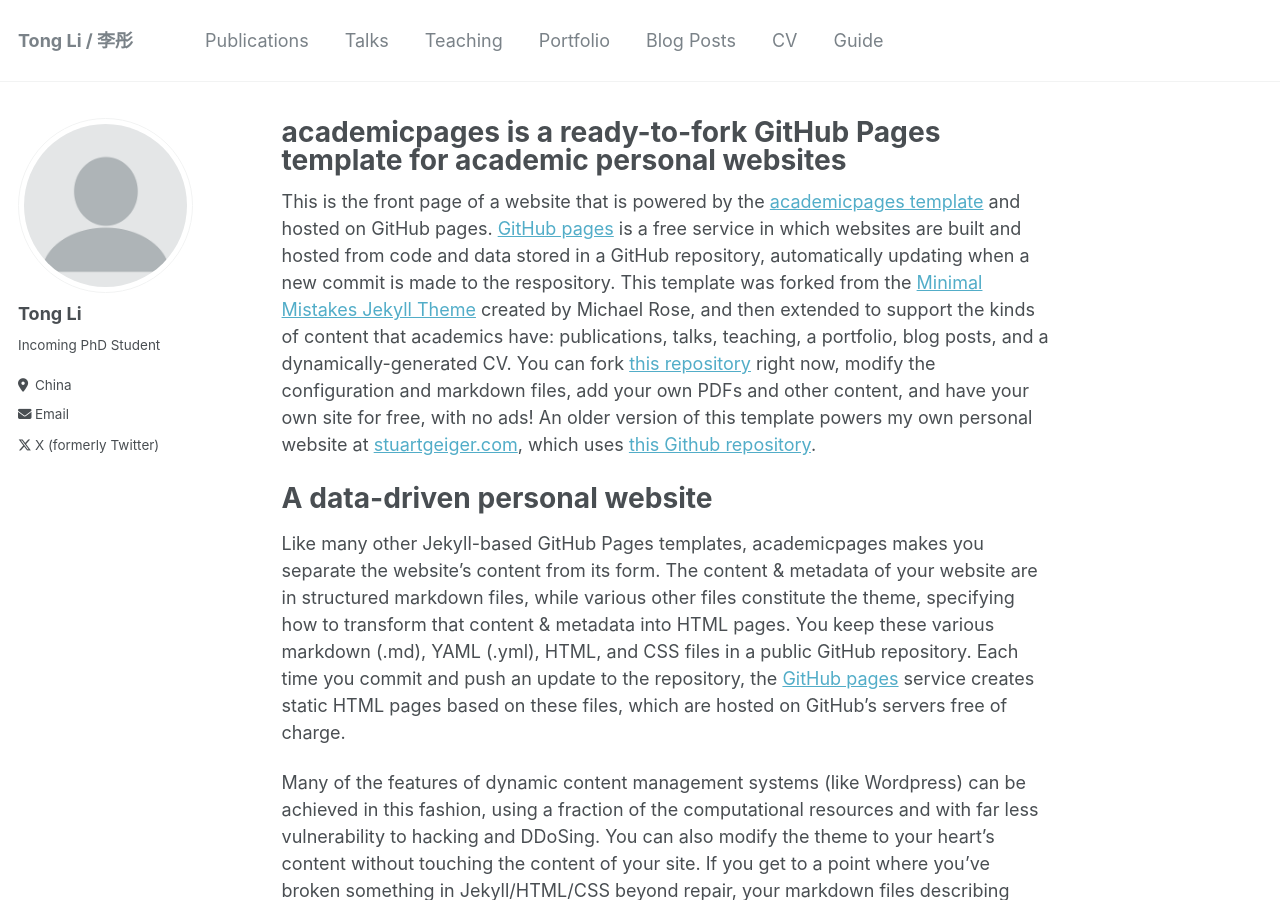
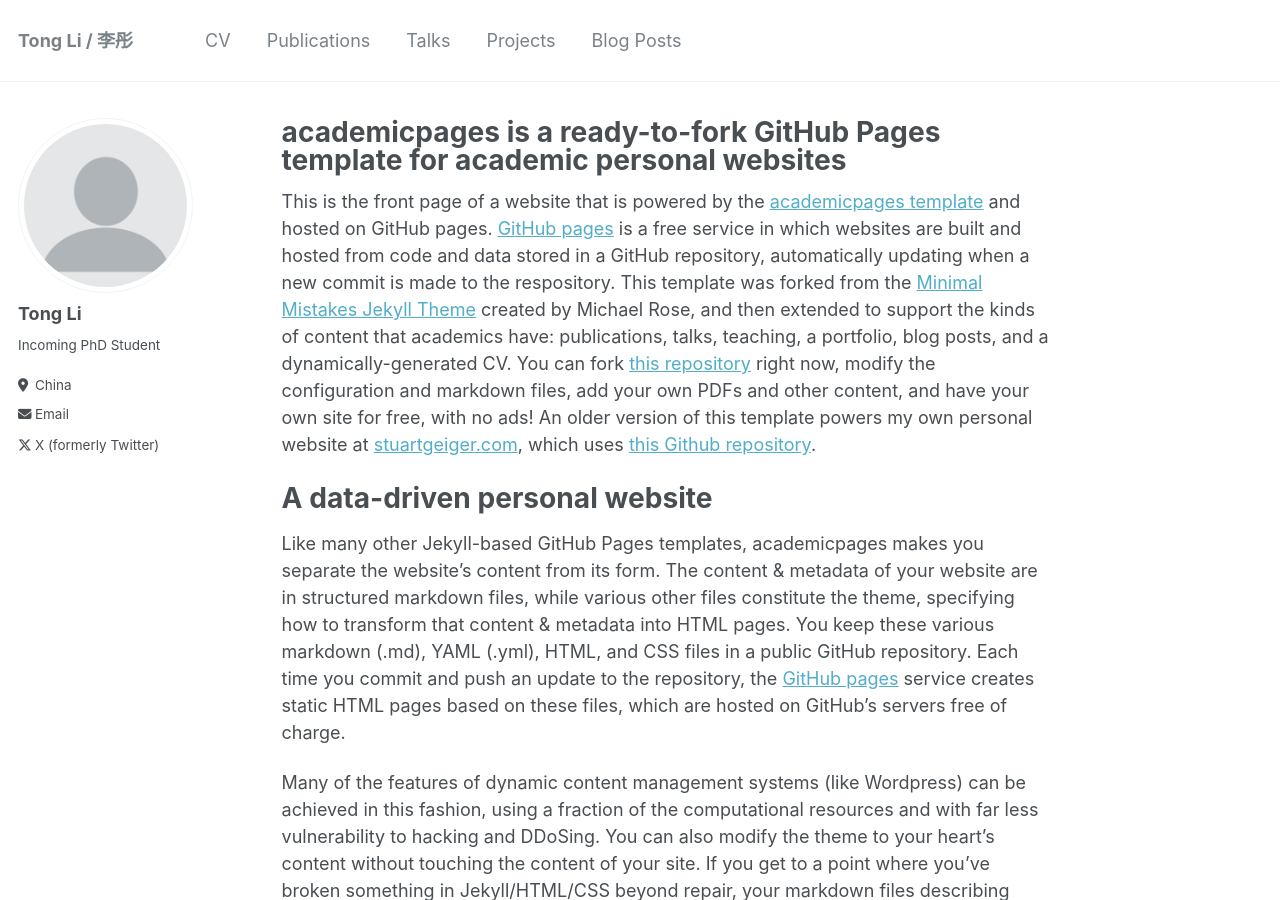
Before and after one commit to litonglinguistics/litonglinguistics.github.io, a Jekyll site: the page built from _pages/about.md, in a window 1280 px wide and 900 px high. Built offline with Jekyll 4.4.1, drawn with Linux system fonts in a browser that asks for light colours.

Commit message:
navigation.yml

```diff
--- a/_data/navigation.yml
+++ b/_data/navigation.yml
@@ -1,22 +1,16 @@
 # main links links
 main:
+  - title: "CV"
+    url: /cv/
+
   - title: "Publications"
     url: /publications/
 
   - title: "Talks"
     url: /talks/
 
-  - title: "Teaching"
-    url: /teaching/
-
-  - title: "Portfolio"
-    url: /portfolio/
+  - title: "Projects"
+    url: /Projects/
 
   - title: "Blog Posts"
     url: /year-archive/
-
-  - title: "CV"
-    url: /cv/
-
-  - title: "Guide"
-    url: /markdown/
```
